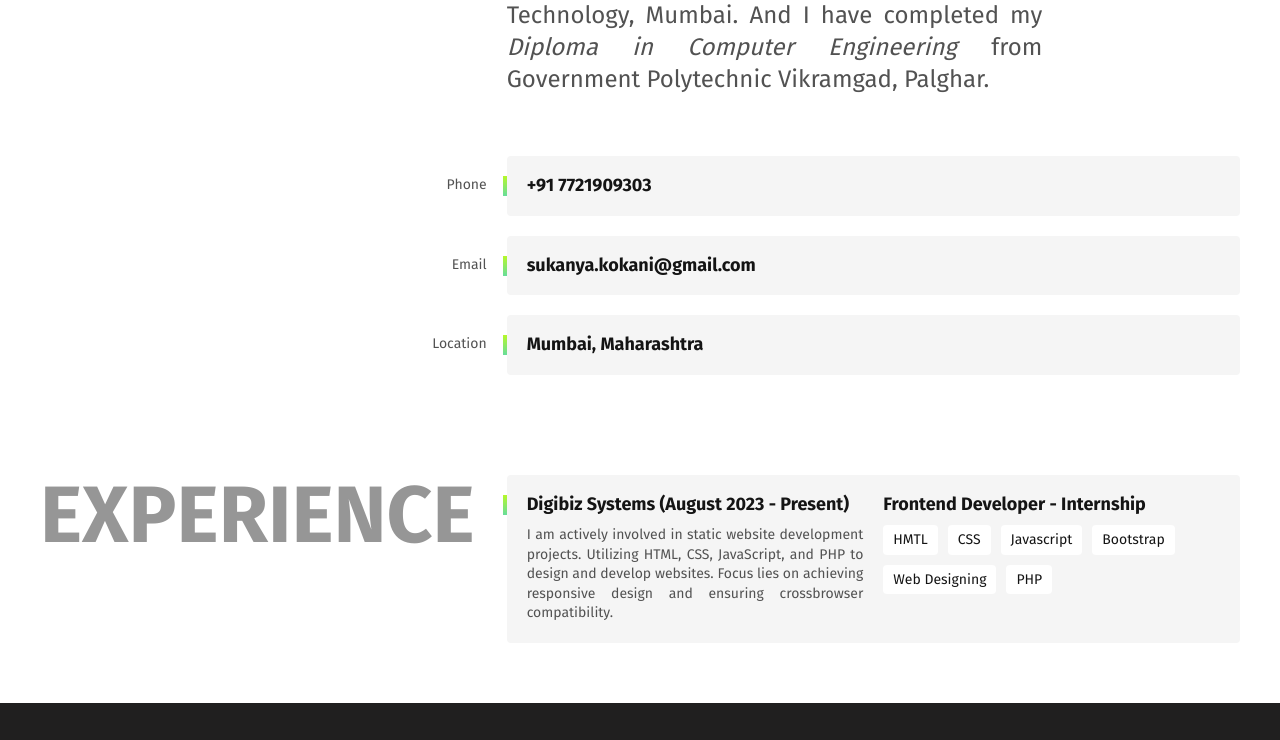
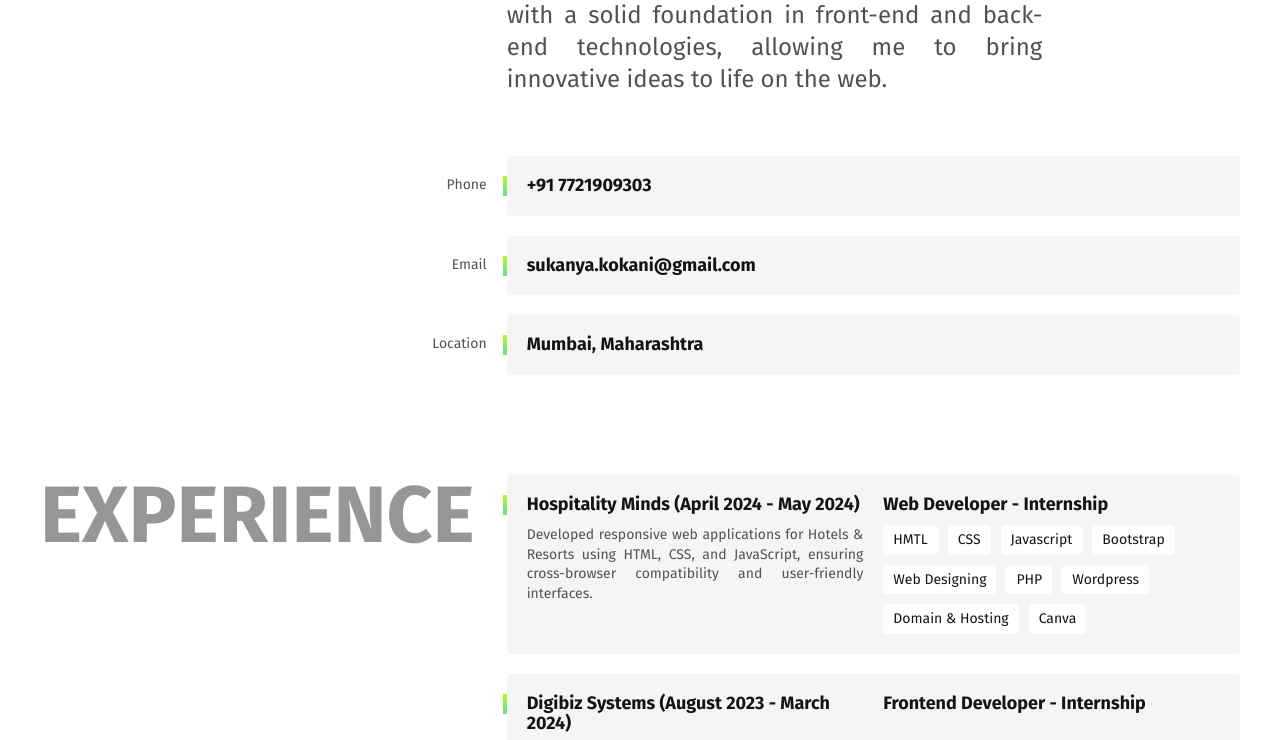
Before and after one commit to sukanya2303/sukanya-kokani-portfolio, a plain HTML site: page index.html in a window 1280 px wide. Shown: the part 731-1471 px from the top of the page. Drawn offline with Linux system fonts and the light colour scheme.

Commit message:
Add files via upload

```diff
--- a/index.html
+++ b/index.html
@@ -37,10 +37,10 @@
       <img src="./img/profile-sk.jpeg" alt="Sukanya kokani" width="360" height="520" />
       <div>
         <h1>
-          Frontend Developer
+          Web Developer
         </h1>
         <!-- <p>Located in Mumbai🌃</p> -->
-        <button class="btn" type="button"><a href="Sukanya_Kokani_Resume.pdf" download="Sukanya-Kokani-Resume">Download Resume</a></button>
+        <button class="btn" type="button"><a href="Sukanya_Kokani_Resume_2024.pdf" download="Sukanya-Kokani-Resume">Download Resume</a></button>
       </div>
     </main>
     <section id="about" aria-label="Experience"
@@ -49,10 +49,10 @@
       <div>
         <p class="experience-text">
           Myself <strong>Sukanya Kokani.</strong>
-          Currently interning at Digibiz Systems as a Frontend Developer. <br>
-          I graduated with a <i>Bachelor's Degree in IT Engineering</i> from Vidyalankar Institute
-          Of Technology, Mumbai. And I have completed my <i>Diploma in Computer Engineering</i>
-          from Government Polytechnic Vikramgad, Palghar.
+          Hello! I'm a passionate web developer with 10 months of experience in creating dynamic
+          and user-friendly websites. My journey in web development has equipped me with a solid
+          foundation in front-end and back-end technologies, allowing me to bring innovative ideas
+          to life on the web.
         </p>
         <div class="work">
           <span class="work-year">Phone</span>
@@ -80,9 +80,33 @@
           momento, mas estou estudando para me tornar um engenheiro de software
           fullstack no futuro.
         </p> -->
+
         <div class="work">
 
-          <h3 class="work-title">Digibiz Systems (August 2023 - Present)</h3>
+          <h3 class="work-title">Hospitality Minds (April 2024 - May 2024)</h3>
+          <span class="work-title">Web Developer - Internship</span>
+          <p class="work-text">
+            Developed responsive web applications for Hotels & Resorts using
+            HTML, CSS, and JavaScript, ensuring cross-browser compatibility and
+            user-friendly interfaces.
+          </p>
+
+          <ul class="work-skills">
+            <li>HMTL</li>
+            <li>CSS</li>
+            <li>Javascript</li>
+            <li>Bootstrap</li>
+            <li>Web Designing</li>
+            <li>PHP</li>
+            <li>Wordpress</li>
+            <li>Domain & Hosting</li>
+            <li>Canva</li>
+          </ul>
+        </div>
+
+        <div class="work">
+
+          <h3 class="work-title">Digibiz Systems (August 2023 - March 2024)</h3>
           <span class="work-title">Frontend Developer - Internship</span>
           <p class="work-text">
             I am actively involved in static website development projects.
@@ -133,6 +157,8 @@
           <h3 class="skill-list">- Front End Coding</h3>
           <h3 class="skill-list">- Wordpress/CMS</h3>
           <h3 class="skill-list">- Web Design & Development</h3>
+          <h3 class="skill-list">- Canva</h3>
+          <h3 class="skill-list">- Domain & Hosting</h3>
       </div>
     </section>
 
```
Also changed, not shown: 1 other file.
